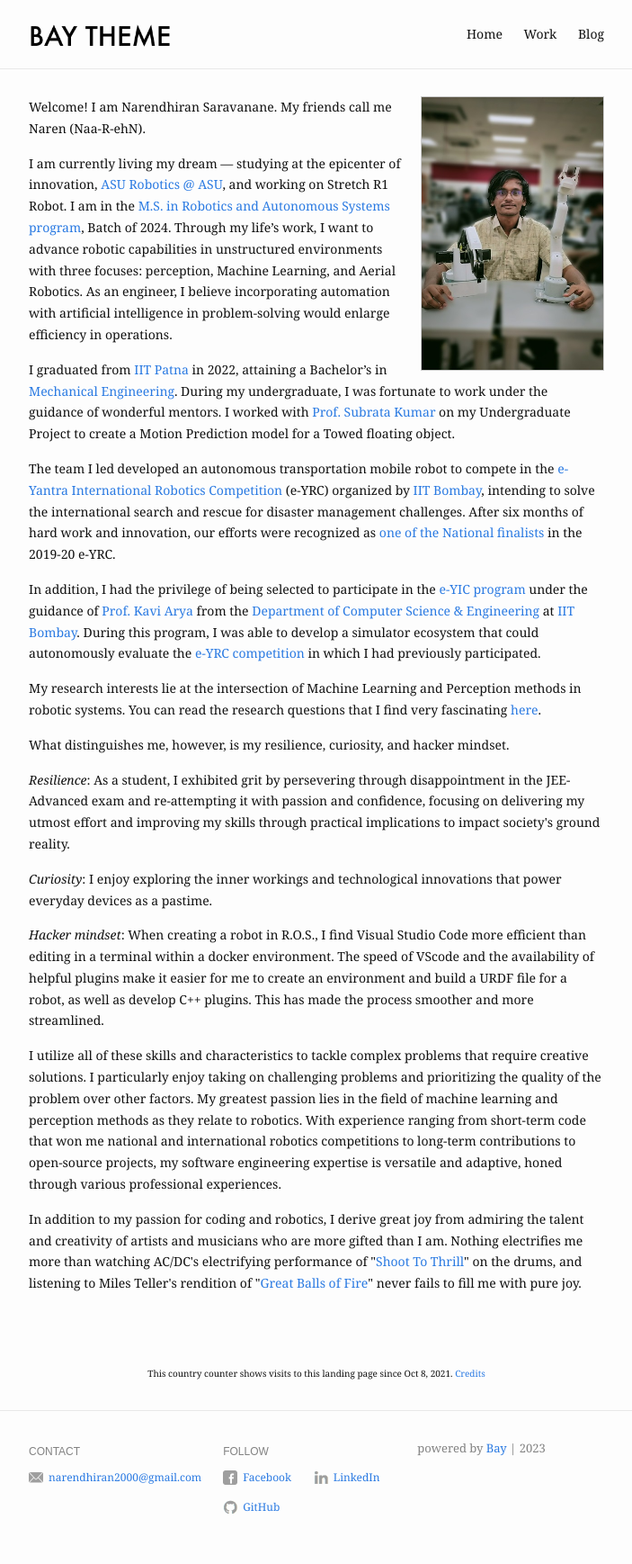
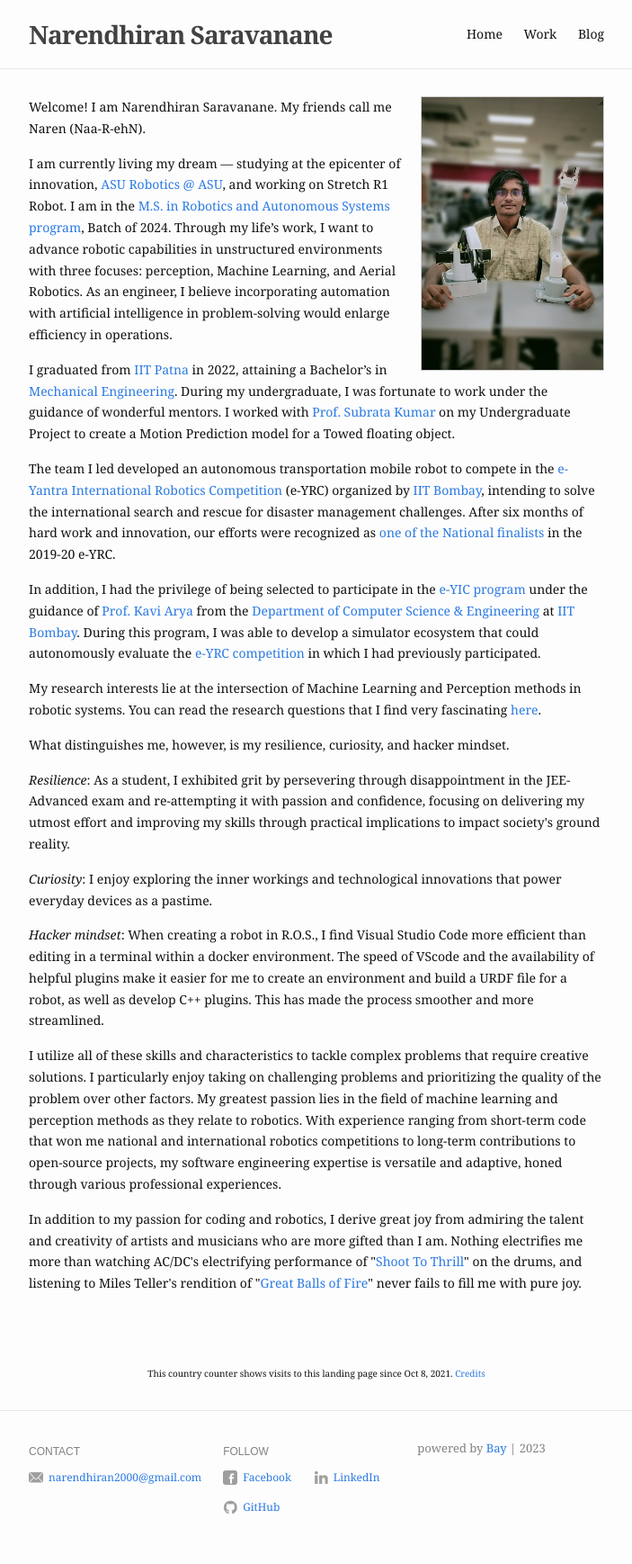
Before and after one commit to naren200/naren200.github.io, a Jekyll site: the page built from index.md, in a window 1280 px wide. Shown: the whole page at 90% size, without its empty margins (288-991 px from the left). Built offline with Jekyll 4.4.1, drawn with Linux system fonts in a browser that asks for light colours; a script that is not in the unit is left out.

Commit message:
Update header.html

```diff
--- a/_includes/header.html
+++ b/_includes/header.html
@@ -1,7 +1,11 @@
 <header class="site-header">
   <div class="wrapper">
     <a class="site-title" href="{{ "" | prepend: site.baseurl | prepend: site.url }}/">
-      <img src="{{ "/assets/img/title.png" | absolute_url }}" alt="{{ site.title }}" />
+<!--       <img src="{{ "/assets/img/title.png" | absolute_url }}" alt="{{ site.title }}" /> -->
+      <div style="
+        font-weight: bold;
+        font-size: 28px;
+        ">Narendhiran Saravanane </div>
     </a>
 
     <nav class="site-nav">
```
